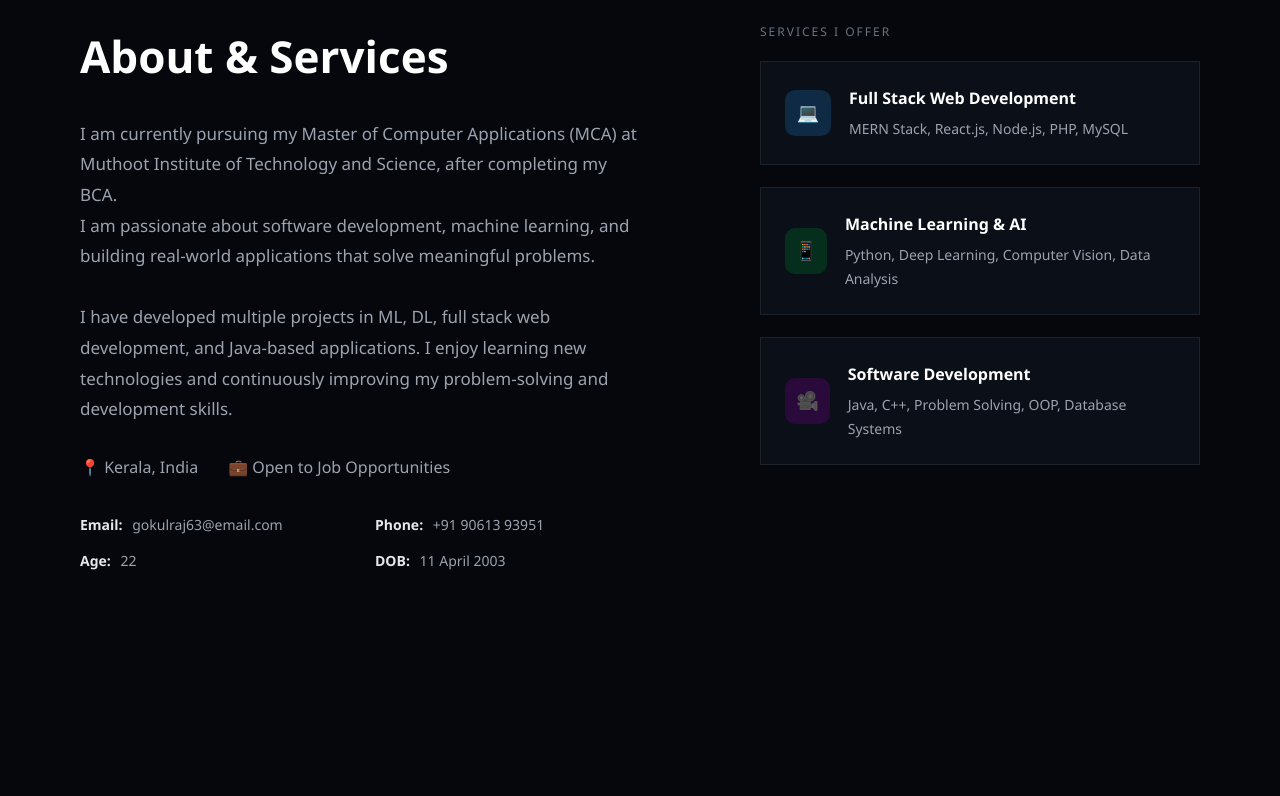
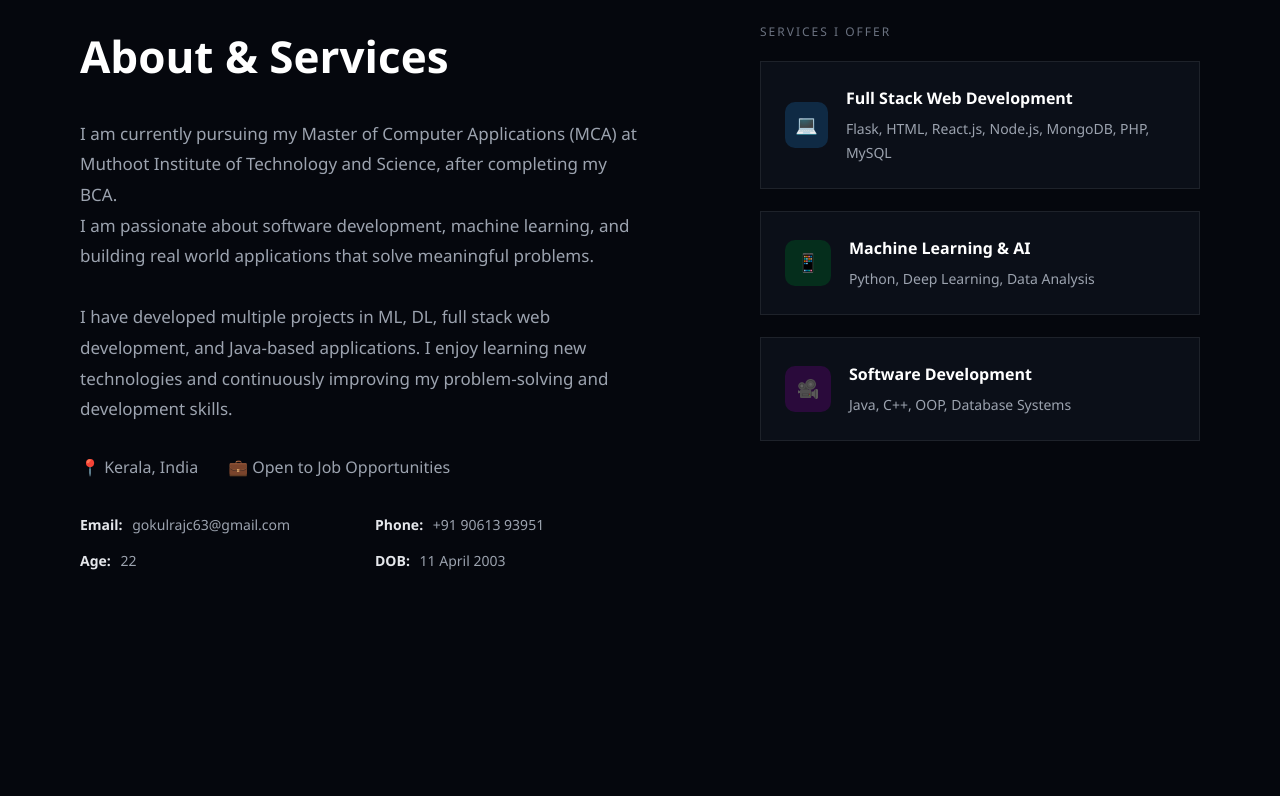
Before and after one commit to gokul-raj-c/portfolio, a React (Vite) app: page / in a window 1280 px wide. Shown: the part 1004-1800 px from the top of the page. Built offline with nearby package versions, Linux system fonts and the light colour scheme.

Commit message:
fourth commit

```diff
--- a/src/App.jsx
+++ b/src/App.jsx
@@ -255,7 +255,7 @@ function App() {
       I am currently pursuing my Master of Computer Applications (MCA) at
       Muthoot Institute of Technology and Science, after completing my BCA. <br></br>
       I am passionate about software development, machine learning, and building
-      real-world applications that solve meaningful problems.
+      real world applications that solve meaningful problems.
       <br /><br />
       I have developed multiple projects in ML, DL, full stack web development, and
       Java-based applications. I enjoy learning new technologies and continuously
@@ -269,7 +269,7 @@ function App() {
 
     {/* NEW PROFILE DETAILS */}
     <div className="about-details">
-      <div><strong>Email:</strong> gokulraj63@email.com</div>
+      <div><strong>Email:</strong> gokulrajc63@gmail.com</div>
       <div><strong>Phone:</strong> +91 90613 93951</div>
       <div><strong>Age:</strong> 22</div>
       <div><strong>DOB:</strong> 11 April 2003</div>
@@ -286,7 +286,7 @@ function App() {
       <div className="icon blue">💻</div>
       <div>
         <h4>Full Stack Web Development</h4>
-        <span>MERN Stack, React.js, Node.js, PHP, MySQL</span>
+        <span>Flask, HTML, React.js, Node.js, MongoDB, PHP, MySQL</span>
       </div>
     </div>
 
@@ -294,7 +294,7 @@ function App() {
       <div className="icon green">📱</div>
       <div>
         <h4>Machine Learning & AI</h4>
-        <span>Python, Deep Learning, Computer Vision, Data Analysis</span>
+        <span>Python, Deep Learning, Data Analysis</span>
       </div>
     </div>
 
@@ -302,7 +302,7 @@ function App() {
       <div className="icon purple">🎥</div>
       <div>
         <h4>Software Development</h4>
-        <span>Java, C++, Problem Solving, OOP, Database Systems</span>
+        <span>Java, C++, OOP, Database Systems</span>
       </div>
     </div>
 
@@ -337,7 +337,7 @@ function App() {
 </section>
 
 <section id="projects" className="projects">
-  <h2 className="section-title">Featured Deployments</h2>
+  <h2 className="section-title">Projects</h2>
 
   <div className="project-grid">
     {PROJECTS.map((project)=>(
@@ -492,8 +492,8 @@ function App() {
     <div className="contact-info">
       <div>📍 Muvattupuzha, Kerala</div>
       <div>💼 Open for Work</div>
-      <div>✉ gokulraj@email.com</div>
-      <div>📞 +91 98765 43210</div>
+      <div>✉ gokulrajc63@gmail.com</div>
+      <div>📞 +91 90613 93951</div>
     </div>
 
     <div className="contact-socials">
```
